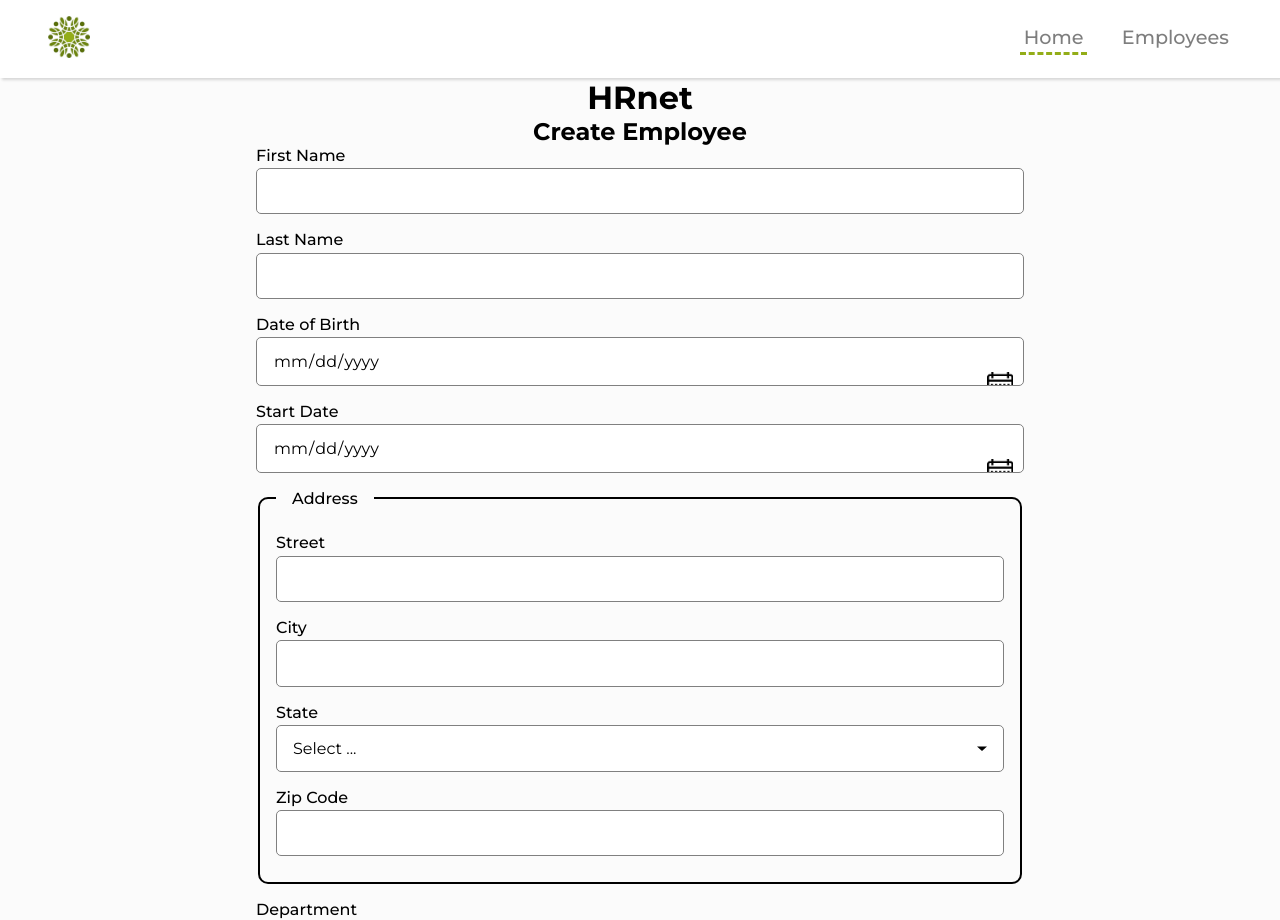
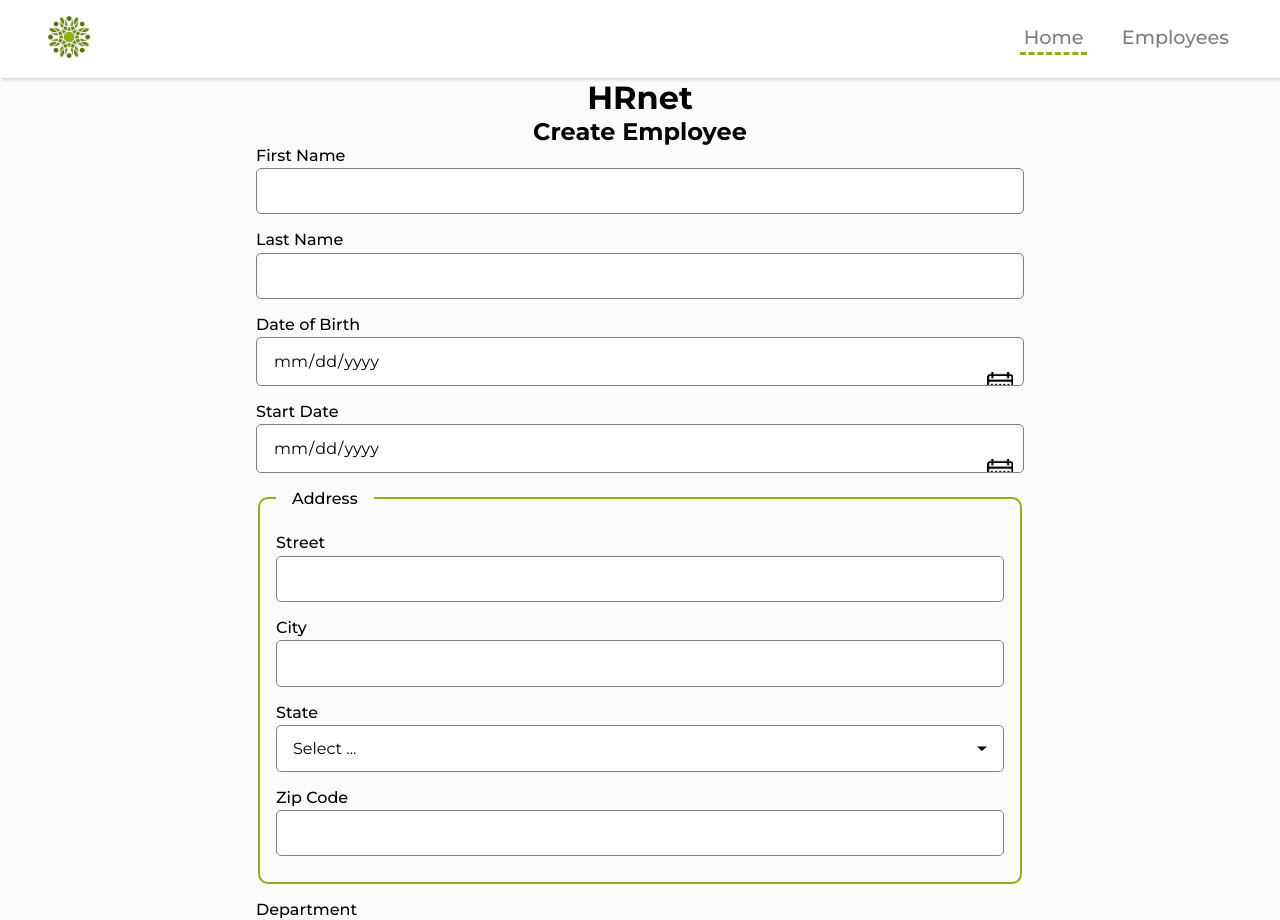
Before and after one commit to ThomasCharuel/HRNet, a React (Create React App) app: page / in a window 1280 px wide. Shown: the top 920 px of the page. Built offline with nearby package versions, Linux system fonts and the light colour scheme.

Commit message:
Improve fieldset with colors

```diff
--- a/src/components/FieldSet/index.module.scss
+++ b/src/components/FieldSet/index.module.scss
@@ -6,7 +6,7 @@
   flex-direction: column;
   gap: 1rem;
   border-radius: 10px;
-  border: 2px solid black;
+  border: 2px solid $color-primary;
 }
 
 .legend {
```
